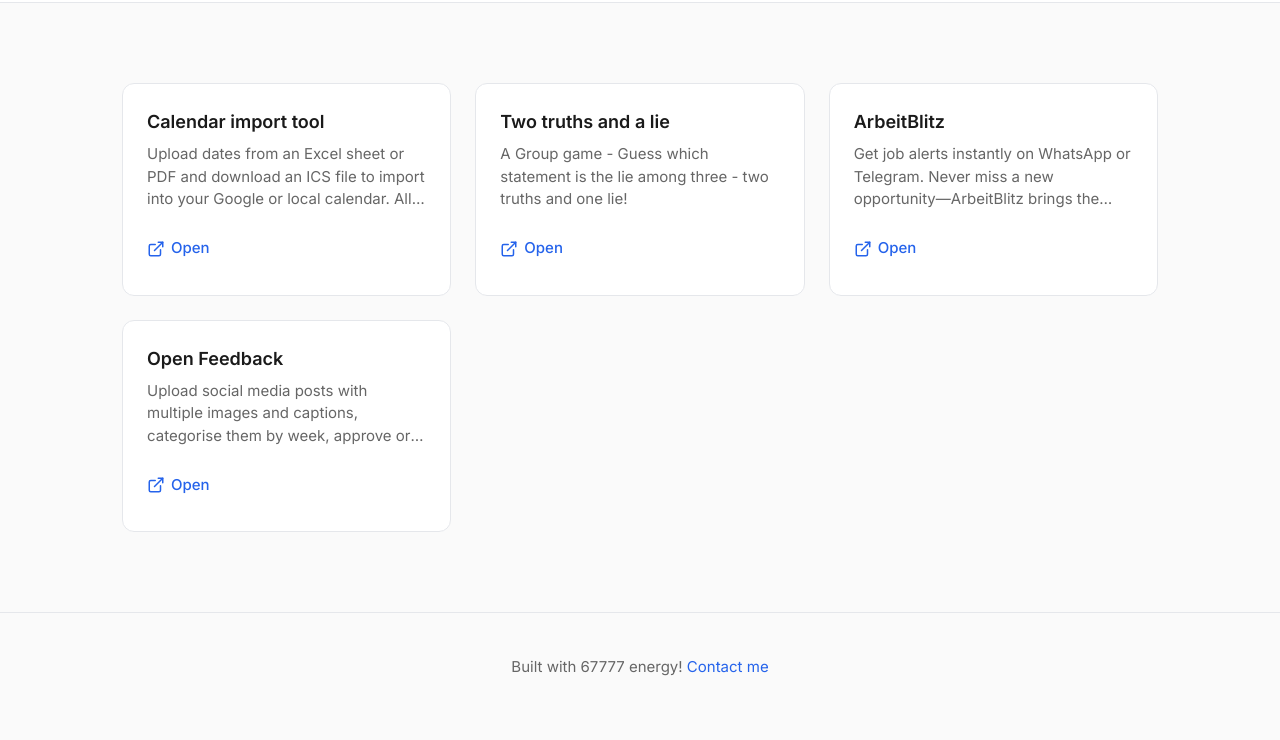
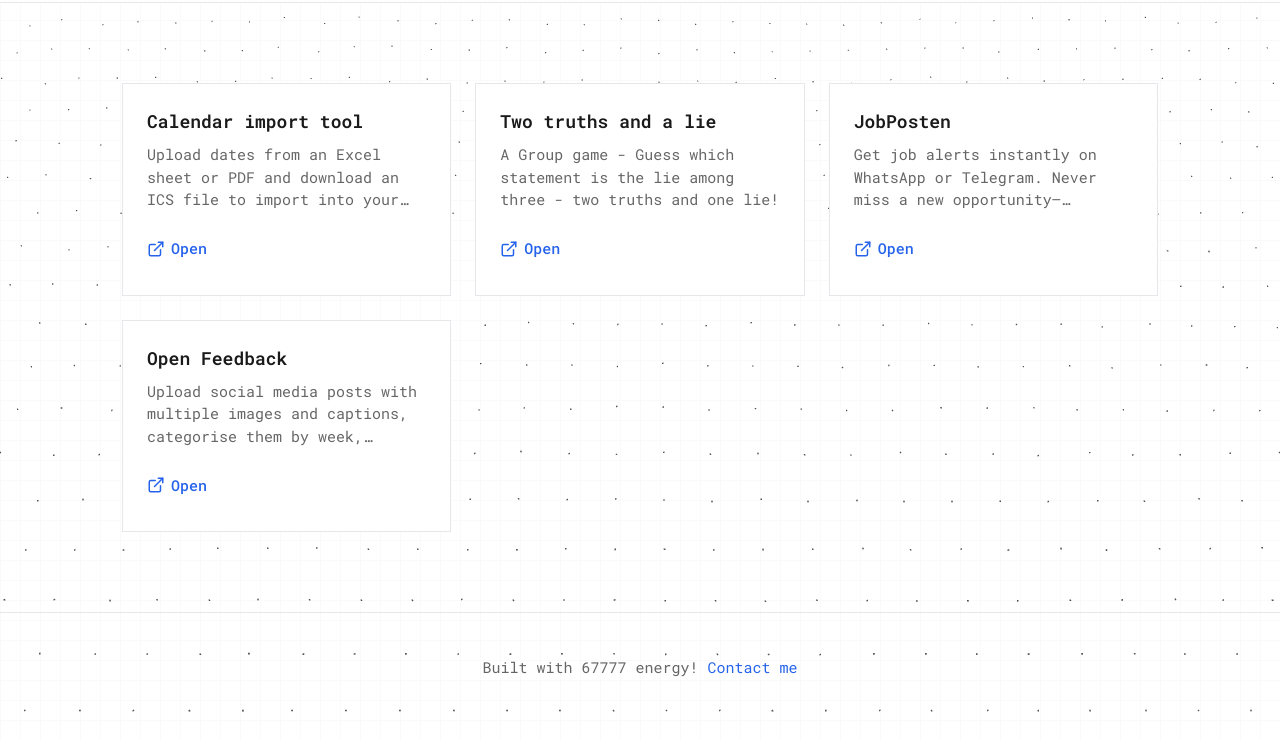
Before and after one commit to P31umi/Playground, a plain HTML site: page index.html in a window 1280 px wide. Shown: the part 60-800 px from the top of the page. Drawn offline with nearby package versions, Linux system fonts and the light colour scheme; animation ran at ten frames a second.

Commit message:
updated README.md, css, index.html, js/main.js, js/projects-data.js, deleted projects.md

```diff
--- a/css/style.css
+++ b/css/style.css
@@ -1,6 +1,6 @@
 /* --- Variables (light theme per design) --- */
 :root {
-  --font-sans: 'Inter', -apple-system, BlinkMacSystemFont, sans-serif;
+  --font-sans: 'Roboto Mono', ui-monospace, monospace;
   --container-max: 1100px;
   --padding-x: clamp(1rem, 5vw, 2rem);
   --section-padding: clamp(3rem, 8vw, 5rem);
@@ -32,7 +32,9 @@
   font-size: clamp(1rem, 2vw, 1.0625rem);
   line-height: 1.5;
   color: var(--color-text);
-  background: var(--color-bg-fallback);
+  background-color: #ffffff;
+  background-image: linear-gradient(#e3e3e3 1px, transparent 1px), linear-gradient(to right, #e3e3e3 1px, #ffffff 1px);
+  background-size: 20px 20px;
   min-height: 100vh;
   overflow-x: hidden;
   max-width: 100vw;
@@ -46,7 +48,10 @@
   width: 100%;
   height: 100%;
   z-index: -1;
-  background: var(--color-bg-fallback);
+  background-color: #ffffff;
+  opacity: 0.8;
+  background-image: linear-gradient(#f0f0f0 1px, transparent 1px), linear-gradient(to right, #f0f0f0 1px, #ffffff 1px);
+  background-size: 20px 20px;
 }
 
 /* --- Centered wrapper --- */
@@ -267,7 +272,7 @@
   padding: 1.5rem;
   background: var(--color-card-bg);
   border: 1px solid var(--color-card-border);
-  border-radius: 12px;
+  border-radius: 0;
   transition: transform 0.25s var(--transition-ease),
     box-shadow 0.25s var(--transition-ease),
     opacity 0.25s var(--transition-ease);
--- a/index.html
+++ b/index.html
@@ -6,7 +6,7 @@
   <title>Pelumi's Playground</title>
   <link rel="preconnect" href="https://fonts.googleapis.com">
   <link rel="preconnect" href="https://fonts.gstatic.com" crossorigin>
-  <link href="https://fonts.googleapis.com/css2?family=Inter:wght@400;500;600;700&display=swap" rel="stylesheet">
+  <link href="https://fonts.googleapis.com/css2?family=Roboto+Mono:wght@400;500;600;700&display=swap" rel="stylesheet">
   <link rel="stylesheet" href="css/style.css">
 </head>
 <body>
@@ -17,7 +17,7 @@
       <div class="container header-inner">
         <a href="#" class="site-logo">Pelumi's Web Slop</a>
         <nav class="nav" aria-label="Main">
-          <a href="#contact">Contact me</a>
+          <a href="mailto:emmanuelplum3@gmail.com">Contact me</a>
         </nav>
       </div>
     </header>
@@ -39,9 +39,17 @@
   </div>
 
   <script src="https://cdnjs.cloudflare.com/ajax/libs/three.js/r134/three.min.js"></script>
-  <script src="https://cdnjs.cloudflare.com/ajax/libs/vanta/0.5.24/vanta.net.min.js"></script>
+  <script src="https://cdnjs.cloudflare.com/ajax/libs/vanta/0.5.24/vanta.dots.min.js"></script>
+  <script src="https://cdnjs.cloudflare.com/ajax/libs/vanta/0.5.24/vanta.clouds.min.js"></script>
   <script src="https://unpkg.com/lucide@latest"></script>
-  <script src="js/projects-data.js"></script>
+  <script>
+    const PROJECTS = [
+      { title: 'Calendar import tool', description: 'Upload dates from an Excel sheet or PDF and download an ICS file to import into your Google or local calendar. All events will be added automatically.', url: 'https://example.com/calendar' },
+      { title: 'Two truths and a lie', description: 'A Group game - Guess which statement is the lie among three - two truths and one lie!', url: 'https://example.com/ttal' },
+      { title: 'JobPosten', description: 'Get job alerts instantly on WhatsApp or Telegram. Never miss a new opportunity—JobPosten brings the latest openings straight to you.', url: 'https://example.com/arbeitblitz' },
+      { title: 'Open Feedback', description: 'Upload social media posts with multiple images and captions, categorise them by week, approve or disapprove content, and leave comments on each post.', url: 'https://example.com/open-feedback' }
+    ];
+  </script>
   <script src="js/main.js"></script>
 </body>
 </html>
--- a/js/main.js
+++ b/js/main.js
@@ -4,6 +4,9 @@
   const VANTA_CONTAINER_ID = 'vanta-container';
   const REDUCED_MOTION_QUERY = '(prefers-reduced-motion: reduce)';
   const DESKTOP_ONLY_QUERY = '(min-width: 768px)';
+
+  /** Switch background: 'dots' or 'clouds' */
+  const VANTA_BACKGROUND = 'dots';
 
   let vantaEffect = null;
 
@@ -16,8 +19,42 @@
   }
 
   function initVanta() {
-    /* Disabled for light-theme design; background uses CSS fallback only. */
-    return;
+    const el = document.getElementById(VANTA_CONTAINER_ID);
+    if (!el || typeof VANTA === 'undefined') return;
+    if (prefersReducedMotion()) return;
+
+    destroyVanta();
+
+    if (VANTA_BACKGROUND === 'clouds' && typeof VANTA.CLOUDS === 'function') {
+      vantaEffect = VANTA.CLOUDS({
+        el: '#' + VANTA_CONTAINER_ID,
+        mouseControls: true,
+        touchControls: true,
+        gyroControls: false,
+        minHeight: 200,
+        minWidth: 200
+      });
+      return;
+    }
+
+    if (typeof VANTA.DOTS === 'function') {
+      vantaEffect = VANTA.DOTS({
+        el: '#' + VANTA_CONTAINER_ID,
+        mouseControls: true,
+        touchControls: true,
+        gyroControls: true,
+        minHeight: 200,
+        minWidth: 200,
+        scale: 1,
+        scaleMobile: 1,
+        color: 0x292929,
+        color2: 0xb0b0b0,
+        backgroundColor: 0xffffff,
+        size: 1.4,
+        spacing: 21,
+        showLines: false
+      });
+    }
   }
 
   function destroyVanta() {
--- a/js/projects-data.js
+++ b/js/projects-data.js
@@ -5,6 +5,6 @@
 const PROJECTS = [
   { title: 'Calendar import tool', description: 'Upload dates from an Excel sheet or PDF and download an ICS file to import into your Google or local calendar. All events will be added automatically.', url: 'https://example.com/calendar' },
   { title: 'Two truths and a lie', description: 'A Group game - Guess which statement is the lie among three - two truths and one lie!', url: 'https://example.com/ttal' },
-  { title: 'ArbeitBlitz', description: 'Get job alerts instantly on WhatsApp or Telegram. Never miss a new opportunity—ArbeitBlitz brings the latest openings straight to you.', url: 'https://example.com/arbeitblitz' },
+  { title: 'JobPosten', description: 'Get job alerts instantly on WhatsApp or Telegram. Never miss a new opportunity—JobPosten brings the latest openings straight to you.', url: 'https://example.com/arbeitblitz' },
   { title: 'Open Feedback', description: 'Upload social media posts with multiple images and captions, categorise them by week, approve or disapprove content, and leave comments on each post.', url: 'https://example.com/open-feedback' }
 ];
```
Also changed, not shown: 2 other files.
